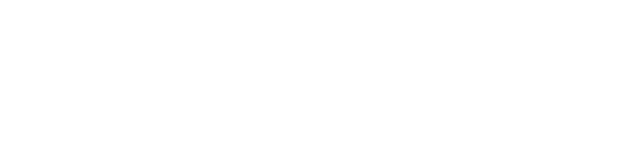
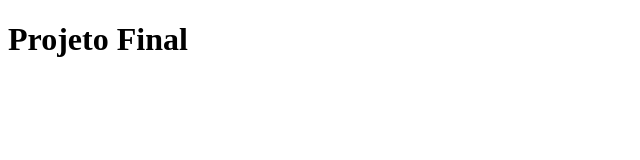
Before and after one commit to teteu2209/MatheusCosta.github.io, a plain HTML site: page index.html in a window 1280 px wide. Shown: the whole page, without its empty margins (0-640 px from the left). Drawn offline with Linux system fonts and the light colour scheme.

Commit message:
modificacao no index.html

```diff
--- a/index.html
+++ b/index.html
@@ -2,9 +2,9 @@
 <html lang="pt-br">
 <head>
 <meta charset="utf-8">
-	<title></title>
+	<title>MInha Página pessoal</title>
 </head>
 <body>
-
+<h1>Projeto Final</h1>
 </body>
 </html>
```
